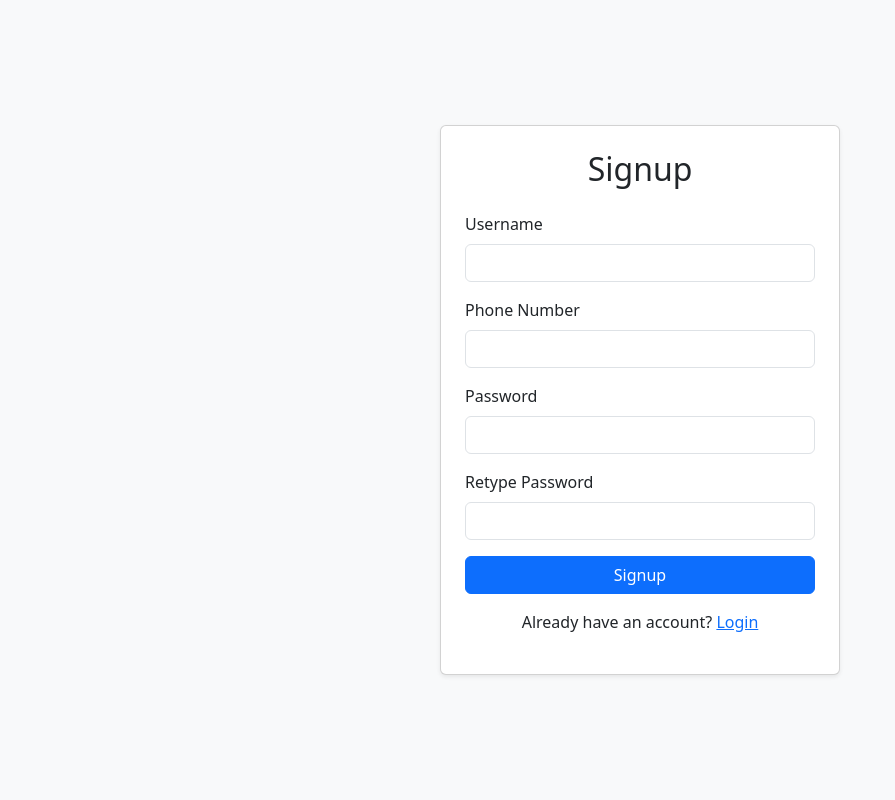
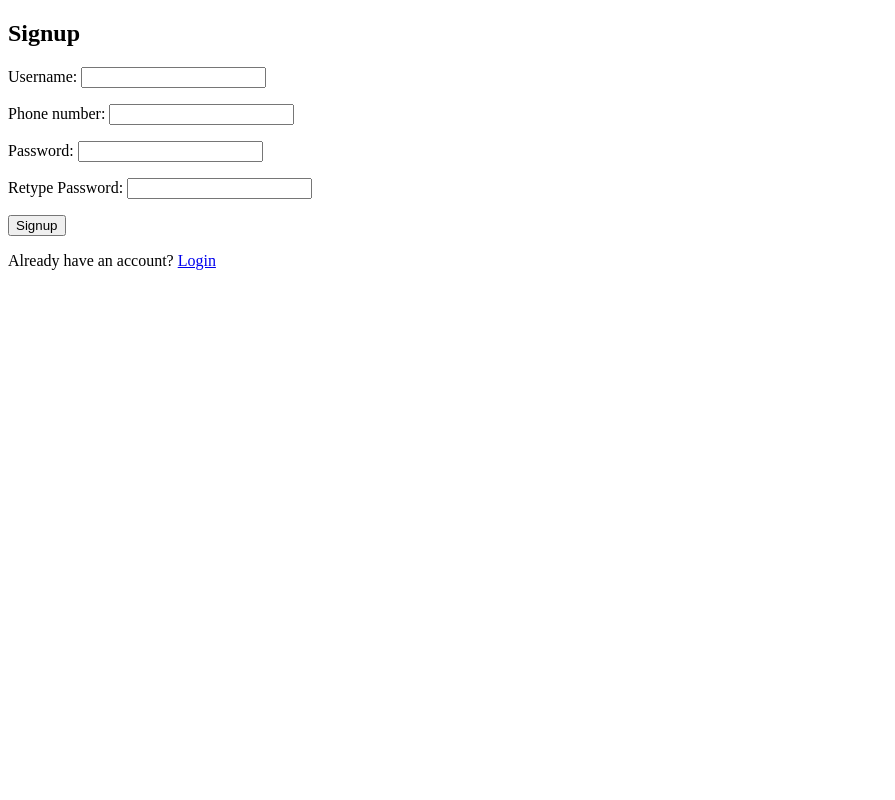
Before and after one commit to A-Ishan/Final-Year-Project, a Django app: page /auth/signup/ in a window 1280 px wide. Shown: the whole page, without its empty margins (0-895 px from the left). Run offline with Django 5.2, Linux system fonts and the light colour scheme; parts of the project's set-up code (start-up, migrations or seed data) failed here and were passed over; some libraries are stand-ins or nearby versions.

Commit message:
reverted signup

```diff
--- a/templates/accounts/signup.html
+++ b/templates/accounts/signup.html
@@ -1,54 +1,18 @@
 <!DOCTYPE html>
-<html lang="en">
-<head>
-    {% load widget_tweaks %}
-    <meta charset="UTF-8">
-    <meta name="viewport" content="width=device-width, initial-scale=1.0">
-    <title>Signup</title>
-    <!-- Bootstrap CSS -->
-    <link href="https://cdn.jsdelivr.net/npm/bootstrap@5.3.0/dist/css/bootstrap.min.css" rel="stylesheet">
-</head>
-<body class="bg-light">
-    <div class="container d-flex justify-content-center align-items-center vh-100">
-        <div class="card shadow-sm p-4" style="width: 100%; max-width: 400px;">
-            <h2 class="text-center mb-4">Signup</h2>
+<html>
+<head><title>Signup</title></head>
+<body>
+    <h2>Signup</h2>
     {% if messages %}
-                <div class="mb-3">
         {% for message in messages %}
-                        <div class="alert alert-info" role="alert">
-                            {{ message }}
-                        </div>
+            <p>{{ message }}</p>
         {% endfor %}
-                </div>
     {% endif %}
-            <form method="post" class="needs-validation" novalidate>
+    <form method="post">
         {% csrf_token %}
-                <div class="mb-3">
-                    <label for="username" class="form-label">Username</label>
-                    {{ form.username|add_class:"form-control" }}
-                </div>
-                <div class="mb-3">
-                    <label for="phone_number" class="form-label">Phone Number</label>
-                    {{ form.phone_number|add_class:"form-control" }}
-                </div>
-                <div class="mb-3">
-                    <label for="password" class="form-label">Password</label>
-                    {{ form.password|add_class:"form-control" }}
-                </div>
-                <div class="mb-3">
-                    <label for="retype_password" class="form-label">Retype Password</label>
-                    {{ form.retype_password|add_class:"form-control" }}
-                </div>
-                <div class="d-grid">
-                    <button type="submit" class="btn btn-primary">Signup</button>
-                </div>
+        {{ form.as_p }}
+        <button type="submit">Signup</button>
     </form>
-            <p class="text-center mt-3">
-                Already have an account? <a href="{% url 'login' %}">Login</a>
-            </p>
-        </div>
-    </div>
-    <!-- Bootstrap JS (optional, for interactive components) -->
-    <script src="https://cdn.jsdelivr.net/npm/bootstrap@5.3.0/dist/js/bootstrap.bundle.min.js"></script>
+    <p>Already have an account? <a href="{% url 'login' %}">Login</a></p>
 </body>
 </html>
```
Also changed, not shown: templates/accounts/verify_otp.html (+8 -30 lines). Lines whose indentation alone changed are shown as unchanged.
